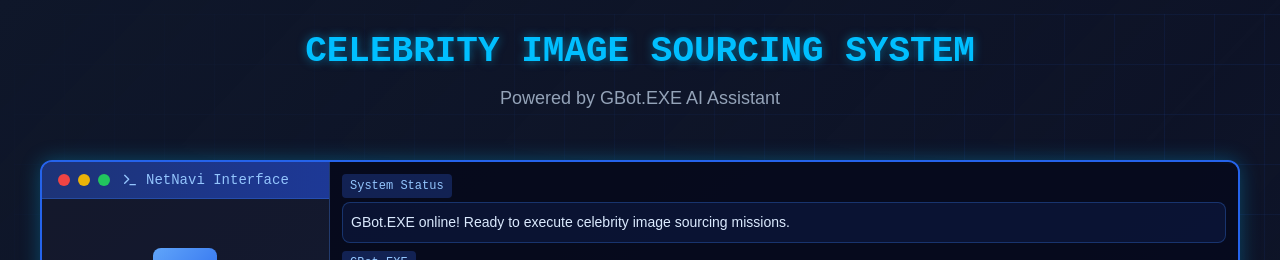
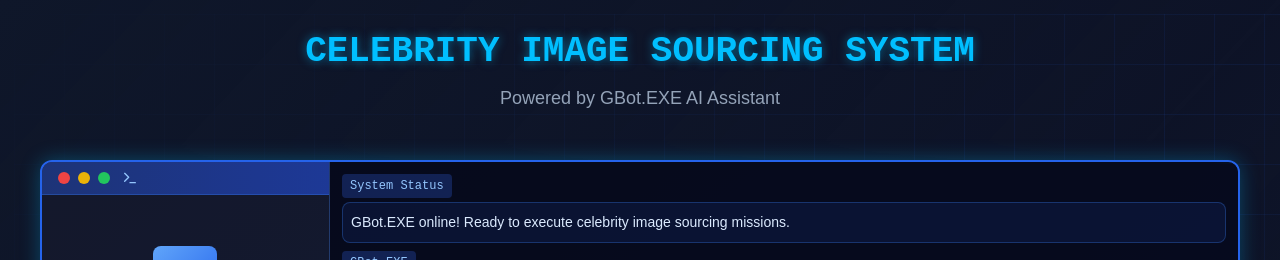
Before and after one commit to Esilos92/print-prep-node, a Next.js app in the folder dashboard/: page / in a window 1280 px wide. Shown: the top 260 px of the page. Built offline with nearby package versions, Linux system fonts and the light colour scheme.

Commit message:
Update GBotInterface.tsx

```diff
--- a/dashboard/src/components/GBotInterface.tsx
+++ b/dashboard/src/components/GBotInterface.tsx
@@ -87,7 +87,6 @@ export default function GBotInterface({
               </div>
               <div className="flex items-center gap-2">
                 <Terminal className="w-4 h-4 text-blue-300" />
-                <span className="font-cyber text-sm text-blue-300">NetNavi Interface</span>
               </div>
             </div>
           </div>
```
